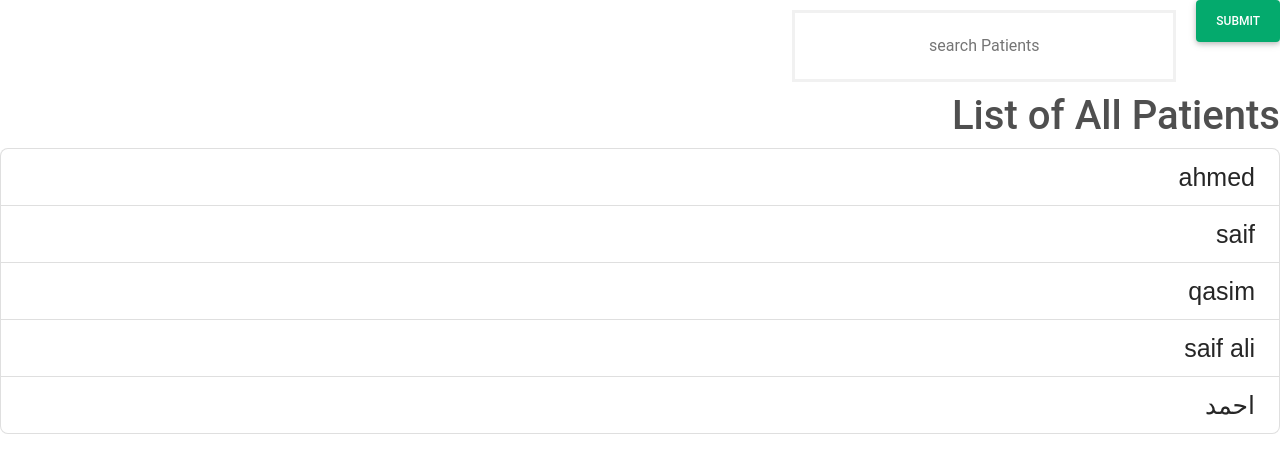
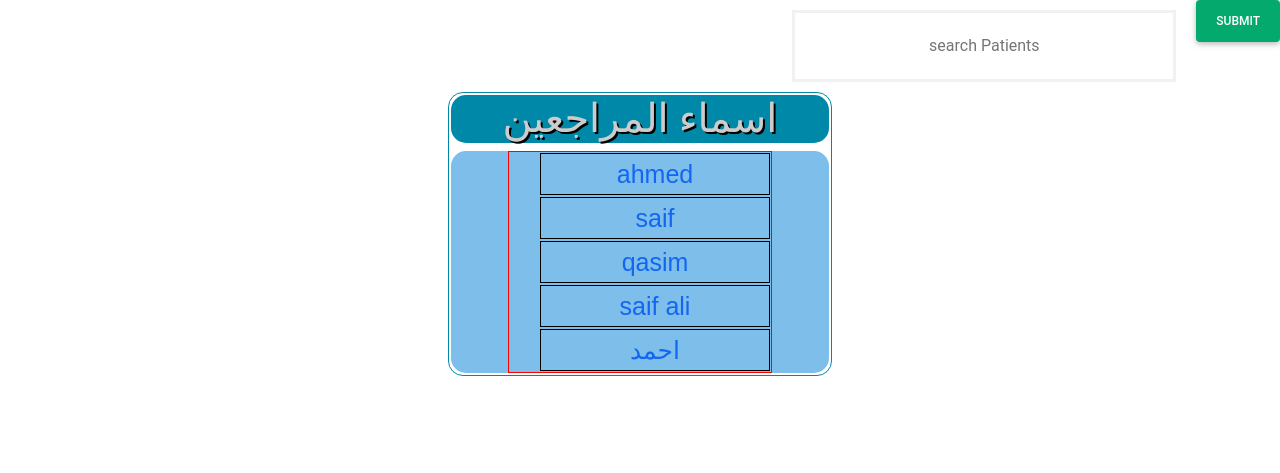
Before and after one commit to ahmedalhakeem/denteeth, a Django app: page /all_patients in a window 1280 px wide. Shown: the part 160-633 px from the top of the page. Run offline with Django 3.2, Linux system fonts and the light colour scheme; data comes from the database, SQL or seed files in the repository; some libraries are stand-ins or nearby versions.

Commit message:
liststyle

```diff
--- a/dentist/static/dentist/index.css
+++ b/dentist/static/dentist/index.css
@@ -169,21 +169,57 @@ input[type=submit]{
 
 
 /* CSS styling for List of Patients*/
-.list-patients{
-    position: absolute;
-    top: 80%;
-    transform: translate(-50%, -50%);
-    /*border: 3px solid #ccc;*/
-    width: 40%;
+.patients_wrapper{
+    border: 1px solid #0088a9;
+    width: 30%;
     margin: auto;
-    left: 50%;
+    border-radius: 15px;
+    padding: 2px 2px;
+
+    /* display: inline-block; */
+
+
+}
+.list_of_names{
+    background-color: #0088a9;
+    width: 100%;
     text-align: center;
-    /*justify-content: center;*/
+    border-radius: 15px;
+    /* margin: 20px 30px; */
+    /* color: #fff; */
 }
-.list-patients >h1{
-    font-size: 90px;
-    color: #4caf50;
+.list_of_names h1 {
+    color: #ccc;
+    text-shadow: 2px 2px #000;
+
 }
+.names{
+
+    /* margin: 20px 30px; */
+    background-color: #7dbeeb;
+    width: 100%;
+    border-radius: 15px;
+}
+.patients__list{
+    /* text-align: center; */
+    width: 70%;
+    margin: auto;
+    border: 1px solid red;
+    list-style: none;
+    /* border: 1px solid green; */
+    text-align: center;
+    /* align-items: center; */
+    /* justify-content: center; */
+}
+.patients__list li{
+    width: 100%;
+    display: inline-block;
+
+    border: 1px solid black;
+    list-style: none;
+    margin: 1px;
+}
+
 .patient-name{
     border: 2px dotted #4caf50;
     margin: 10px auto;
--- a/dentist/templates/dentist/appointments.html
+++ b/dentist/templates/dentist/appointments.html
@@ -4,7 +4,9 @@
 Book a new appointment
 {% endblock %}
 {% block content %}
-    <h1>Make a new appointment</h1>
+    <div class="hea">
+        <h1>حجز موعد جديد </h1>
+    </div>
     {% if message %}
         <h1>{{message}}</h1>
     {% endif %}
--- a/dentist/templates/dentist/patients.html
+++ b/dentist/templates/dentist/patients.html
@@ -11,11 +11,15 @@
 </form>
 
 <div class="patients_wrapper">
-    <h1>List of All Patients</h1>
-    <div class="list-group">
-        {% for patient in patients %}
-            <a href="{% url 'patient' patient.id %}" class="list-group-item list-group-item-action">{{ patient.name }}</a>
-        {% endfor %}
+    <div class="list_of_names">
+        <h1>اسماء المراجعين</h1>
+    </div>
+    <div class="names">
+        <ul class="patients__list">
+            {% for patient in patients %}
+                <li><a href="{% url 'patient' patient.id %}">{{patient.name}}</a></li>
+            {% endfor %}
+        </ul>
     </div>
 </div>
 
```
